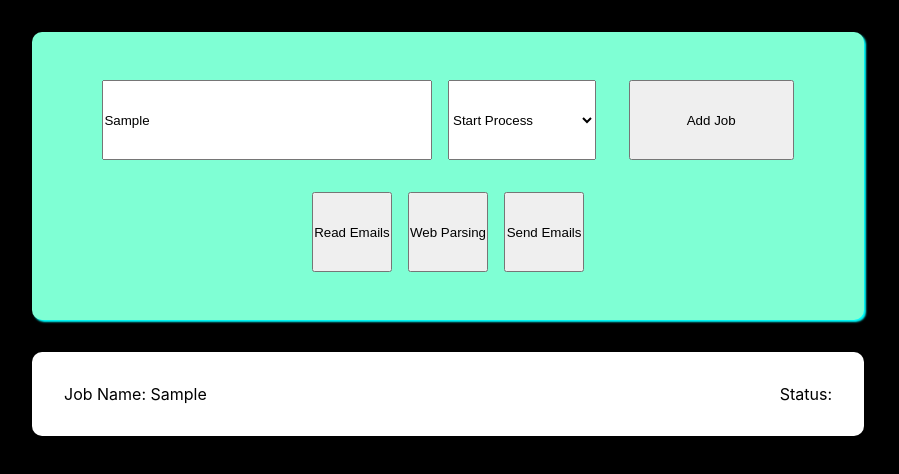
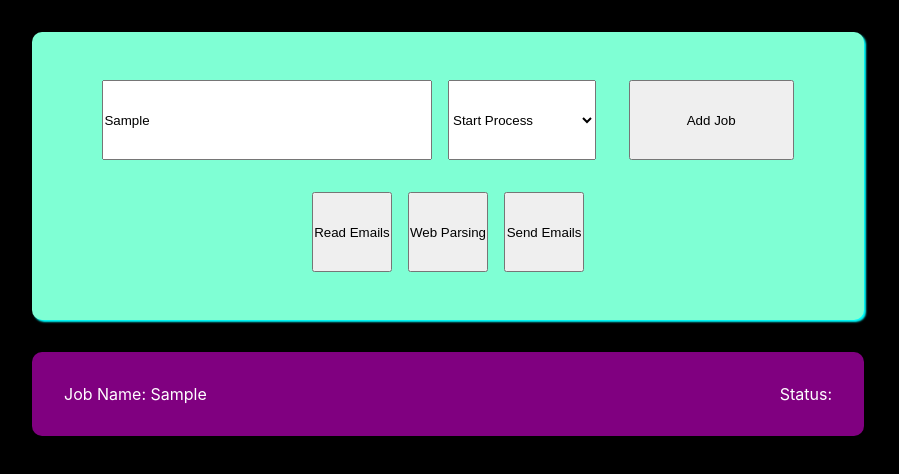
Before and after one commit to mstafford93/job-management-application-form, a React (Create React App) app: page / in a window 1280 px wide. Both pictures are taken after typing "Sample" into the empty fields and a click on the button "Add Job". Shown: the top 474 px of the page, without its empty margins (192-1091 px from the left). Built offline with nearby package versions, Linux system fonts and the light colour scheme.

Commit message:
colorChange depending on status

```diff
--- a/src/App.css
+++ b/src/App.css
@@ -56,4 +56,5 @@ form {
   width: 60%;
   display: flex;
   justify-content: space-between;
+  margin: 0.5rem;
 }
--- a/src/components/JobForm.js
+++ b/src/components/JobForm.js
@@ -34,10 +34,10 @@ const JobForm = () => {
                     />
                     <div className='select'>
                         <select className="job-status" onChange={handleInputChangeStatus}>
-                            <option value="start">Start Process</option>
-                            <option value="running">Running</option>
-                            <option value="completed">Completed</option>
-                            <option value="stopped">Stopped</option>
+                            <option value="Start">Start Process</option>
+                            <option value="Running">Running</option>
+                            <option value="Completed">Completed</option>
+                            <option value="Stopped">Stopped</option>
                         </select>
                     </div>
                     <button type="submit" className="submit-data" onClick={addItemToList}>Add Job</button>
--- a/src/components/JobItem.js
+++ b/src/components/JobItem.js
@@ -1,8 +1,28 @@
 import React from 'react'
 
 const JobItem = ({task}) => {
+
+    const colorChange = (status) => {
+        if(status === "Completed"){
+            return {
+                backgroundColor: "green",
+                color: "white"
+            }
+        } else if (status === "Stopped") {
+            return {
+                backgroundColor: "red",
+                color: "white"
+            }
+        }
+        return {
+            backgroundColor: "purple",
+            color: "white"
+        }
+    }
+
+
   return (
-                <li className='li-item'><span>Job Name: {task.job}</span><span>Status: {task.status}</span></li>
+                <li className='li-item' style={colorChange(task.status)}><span>Job Name: {task.job}</span><span>Status: {task.status}</span></li>
   )
 }
 
```
